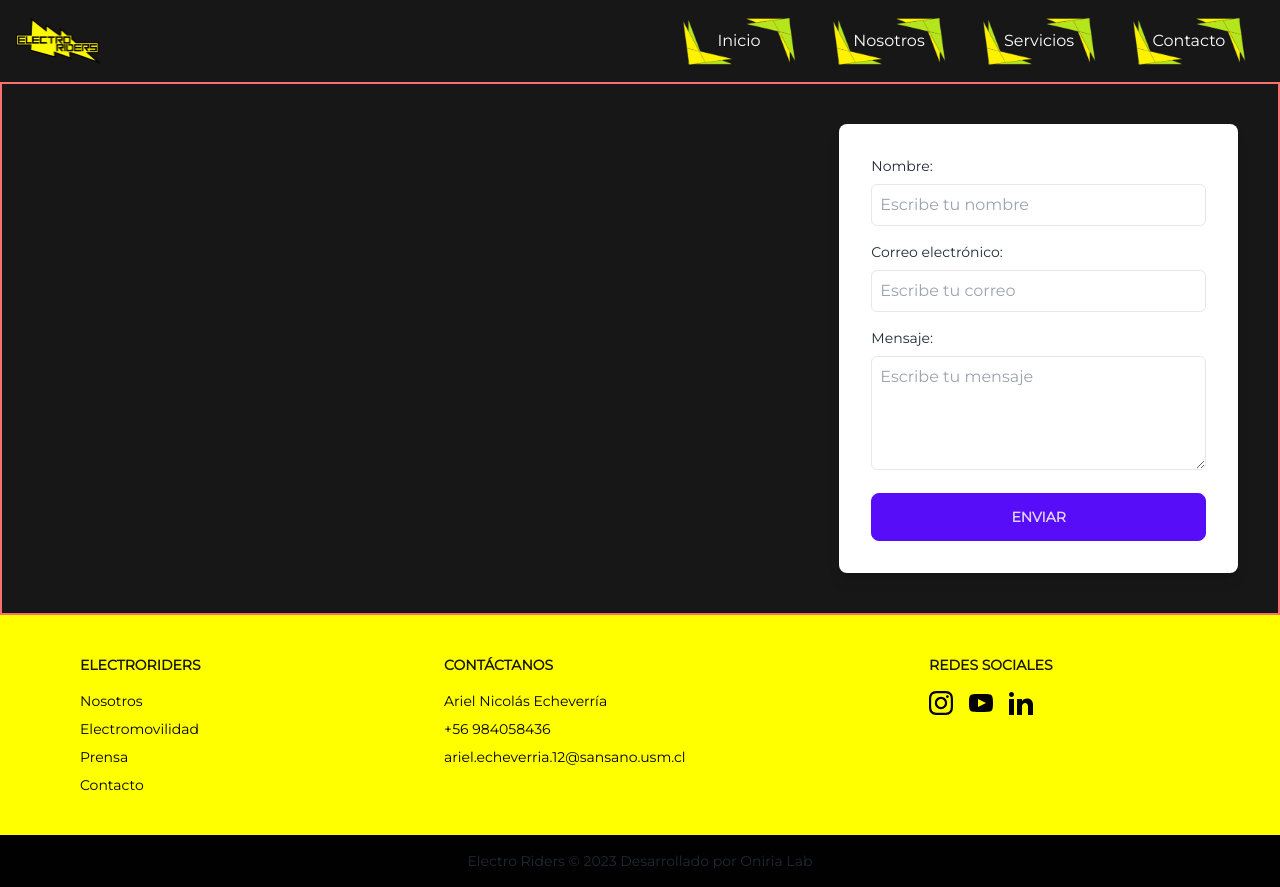
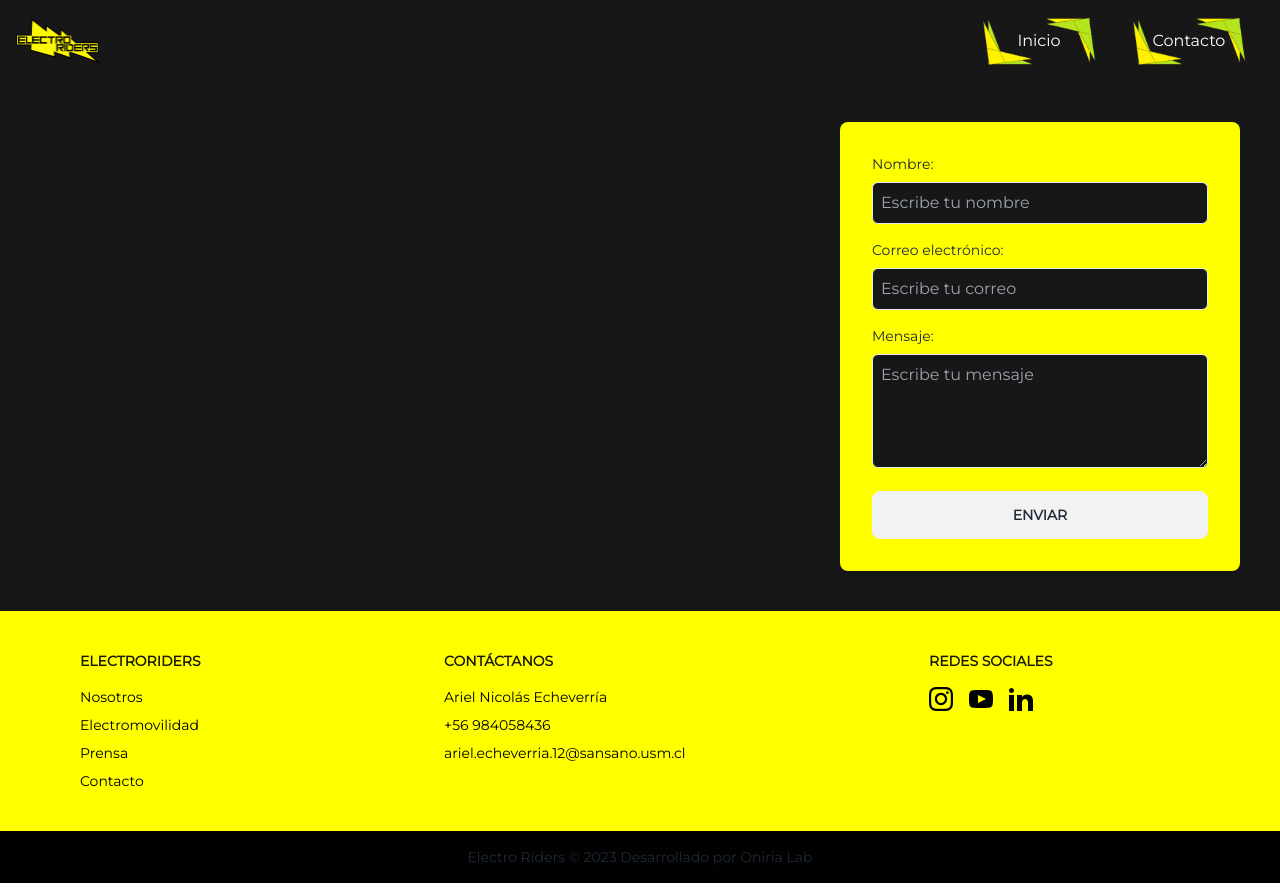
Before and after one commit to maufuenbus/electroriders, a React (Create React App) app: page /contacto in a window 1280 px wide. Built offline with nearby package versions, Linux system fonts and the light colour scheme.

Commit message:
Edición contacto

```diff
--- a/src/components/base/Header.js
+++ b/src/components/base/Header.js
@@ -7,8 +7,8 @@ import '../css/stylesHeader.css';
 
 const menuItems = [
   { path: '/', label: 'Inicio' },
-  { path: '/nosotros', label: 'Nosotros' },
-  { path: '/servicios', label: 'Servicios' },
+  // { path: '/nosotros', label: 'Nosotros' },
+  // { path: '/servicios', label: 'Servicios' },
   { path: '/contacto', label: 'Contacto' }
 ];
 
--- a/src/components/css/stylesHome.css
+++ b/src/components/css/stylesHome.css
@@ -45,7 +45,7 @@
 
 /* Aplicando la animación a un elemento */
 .animate-slide-right {
-  animation: slide-right 1s ease-in-out;
+  animation: slide-right 0.5s ease-in-out;
 }
 
 @keyframes fade-in-from-bottom {
--- a/src/components/pages/Contacto.js
+++ b/src/components/pages/Contacto.js
@@ -28,26 +28,26 @@ function Contacto() {
   return (
     <>
       <Header />
-      <div className="p-10 bg-black-100 max-w-7xl mx-auto flex border-2 border-red-400">
+      <div className="p-10 bg-black-100 max-w-7xl mx-auto flex items-center ">
         <div className="flex-1">
           {/*EN ESTE DIV VA EL CONTENIDO DE LA PAGINA*/}
         </div>
 
         <div className="flex-none w-1/3">
-          <form className="bg-white p-8 rounded-lg shadow-lg" onSubmit={handleSubmit}>
+          <form className="bg-amarillo p-8 rounded-lg shadow-lg" onSubmit={handleSubmit}>
             <div className="mb-4">
               <label className="block text-sm mb-2" htmlFor="name">Nombre:</label>
-              <input type="text" name="name" id="name" placeholder="Escribe tu nombre" className="w-full border rounded-md p-2" value={formData.name} onChange={handleChange}/>
+              <input type="text" name="name" id="name" placeholder="Escribe tu nombre" className="bg-neutral-900 w-full border rounded-md p-2" value={formData.name} onChange={handleChange}/>
             </div>
             <div className="mb-4">
               <label className="block text-sm mb-2" htmlFor="email">Correo electrónico: </label>
-              <input type="email" name="email" id="email" placeholder="Escribe tu correo" className="w-full border rounded-md p-2" value={formData.email} onChange={handleChange} />
+              <input type="email" name="email" id="email" placeholder="Escribe tu correo" className="bg-neutral-900 w-full border rounded-md p-2" value={formData.email} onChange={handleChange} />
             </div>
             <div className="mb-4">
               <label className="block text-sm mb-2" htmlFor="message"> Mensaje: </label>
-              <textarea name="message" id="message" rows="4" placeholder="Escribe tu mensaje" className="w-full border rounded-md p-2" value={formData.message} onChange={handleChange} ></textarea>
+              <textarea name="message" id="message" rows="4" placeholder="Escribe tu mensaje" className="bg-neutral-900 w-full border rounded-md p-2" value={formData.message} onChange={handleChange} ></textarea>
             </div>
-            <button type="submit" className="btn btn-primary w-full"> Enviar </button>
+            <button type="submit" className="btn hover:bg-neutral-50 w-full"> Enviar </button>
           </form>
         </div>
       </div>
--- a/src/components/pages/Home.js
+++ b/src/components/pages/Home.js
@@ -80,7 +80,7 @@ function Home() {
 
     {/* INICIO PRESENTACIÓN EMPRESA */}
 
-    <div className='container max-w-7xl mx-auto border-2 border-slate-700 presentation'>
+    <div className='container max-w-7xl mx-auto presentation'>
       <div className='py-20  border-slate-700'>
         <div>
           {/* SECCION ELECTROMOVILIDAD */}
@@ -93,7 +93,7 @@ function Home() {
 
           {/* SECCION MOTO KXF */}
           <div className='py-20'>
-            <h1 className='animate-slide-right text-center text-neutral-100 font-bold text-4xl py-12'>KXF-E, la motocross enduro 100% eléctrica</h1>
+            <h1 className='animate-slide-left text-center text-neutral-100 font-bold text-4xl py-12'><span className='font-bold text-5xl text-amarillo'>KXF-E</span> , la motocross enduro <span>100% eléctrica</span></h1>
             {/* <h1 className='animate-slide-right text-center text-neutral-100 font-bold text-4xl pb-8'>hecha en Chile</h1> */}
 
             <div className="max-w-4xl mx-auto sm:flex items-center">
@@ -103,7 +103,7 @@ function Home() {
               </div>
 
               <div className="sm:w-1/2 ">
-              <p className='text-center max-w-lg mx-auto py-4 px-8 text-white text-base'>Comprometidos por un deporte extremo amigable con el medioambiente, desarrollamos la KXF-E, la primera motocross enduro convertida de combustion a 100% electrica, única en Chile y Latinoamérica.</p>
+              <p className='text-center max-w-lg mx-auto py-4 px-8 text-white text-base'>Comprometidos por un deporte extremo amigable con el medioambiente, desarrollamos la KXF-E, la primera motocross enduro convertida de combustión a 100% eléctrica, única en Chile y Latinoamérica.</p>
               </div>
 
             </div>
```
